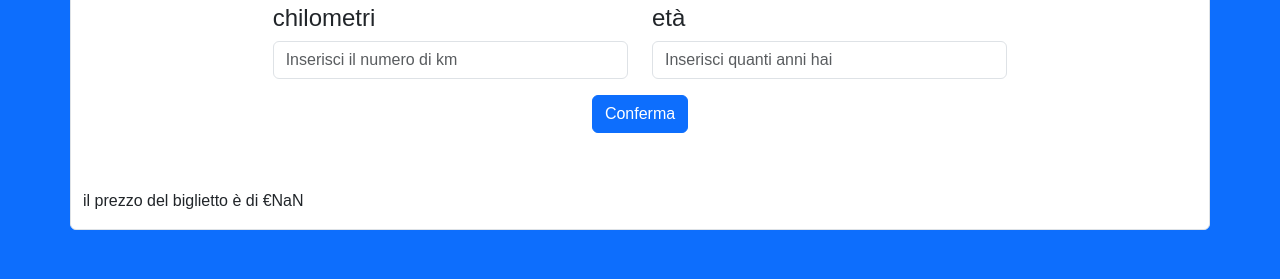
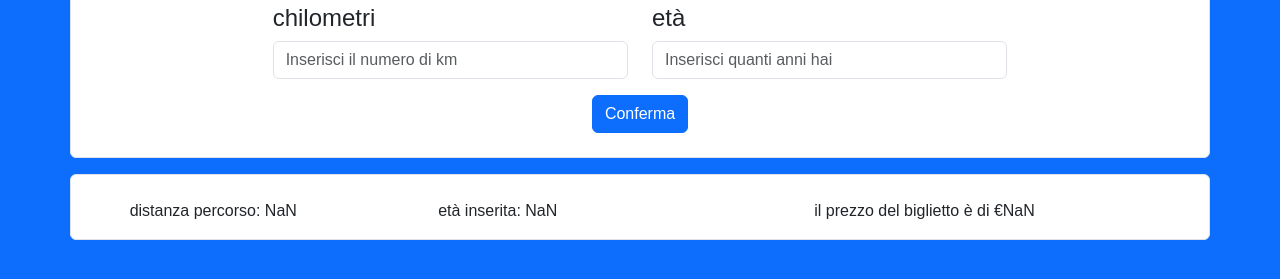
Before and after one commit to Beniamino-Soccio/js-biglietto-treno-form, a plain HTML site: page index.html in a window 1280 px wide. Both pictures are taken after a click on the button "Conferma". Shown: the part 165-444 px from the top of the page. Drawn offline with nearby package versions, Linux system fonts and the light colour scheme.

Commit message:
end of exercise without bonus

```diff
--- a/index.html
+++ b/index.html
@@ -35,17 +35,20 @@
             </div>
         </form>
 
+    </div>
+    <div class="container mt-3 border rounded bg-white d-none" id="display-ticket">
         <div class="row mt-4">
-            <div class="col3">
+            <div class="col-3 text-center">
+                <p id="km-ticket"></p>
+            </div>
+            <div class="col-3 text-center">
                 <p id="age-ticket"></p>
             </div>
-            <div class="col3">
-                <p id="km-ticket"></p>
-            </div>
-            <div class="col6">
+            <div class="col-6 text-center">
                 <p id="price-ticket"></p>
             </div>
         </div>
+
     </div>
 
 
--- a/js/script.js
+++ b/js/script.js
@@ -14,7 +14,7 @@ console.log('JS OK')
 6.dopo aver inserito un form in pagina svolgo i passaggi dal 2 al 4
 7.stampo in pagina il recap dei datiinseriti(km,età) e il prezzo del biglietto (con 2 decimali)
 */
-// ! milestone 1
+
 //fase di preparazione
 const priceKm = 0.21;
 let discount = null;
@@ -32,8 +32,16 @@ console.log(ageField);
 const priceTicketElement = document.getElementById('price-ticket');
 console.log(priceTicketElement);
 
+const kmTicketElement = document.getElementById('km-ticket');
+console.log(kmTicketElement);
 
+const ageTicketElement = document.getElementById('age-ticket');
+console.log(ageTicketElement);
 
+const displayTicketElement = document.getElementById('display-ticket');
+console.log(displayTicketElement);
+
+//fase elaorazione
 button.addEventListener('click', function(){
     //recupero i valori dall'input
     const kmValue = parseInt(kmField.value.trim());
@@ -52,8 +60,15 @@ button.addEventListener('click', function(){
         finalPrice *= 0.8;
     }
 
-    //stampo il costo del biglietto in console e in pagina
+    //fase output
     console.log(message + finalPrice.toFixed(2));
     priceTicketElement.innerText = message + finalPrice.toFixed(2);
+    kmTicketElement.innerText = 'distanza percorso: ' + kmValue;
+    ageTicketElement.innerText = 'età inserita: ' + ageValue;
 
+    const isNone = displayTicketElement.classList.contains('d-none');
+
+    if (isNone) {
+        displayTicketElement.classList.remove('d-none');
+    }
 })
```
